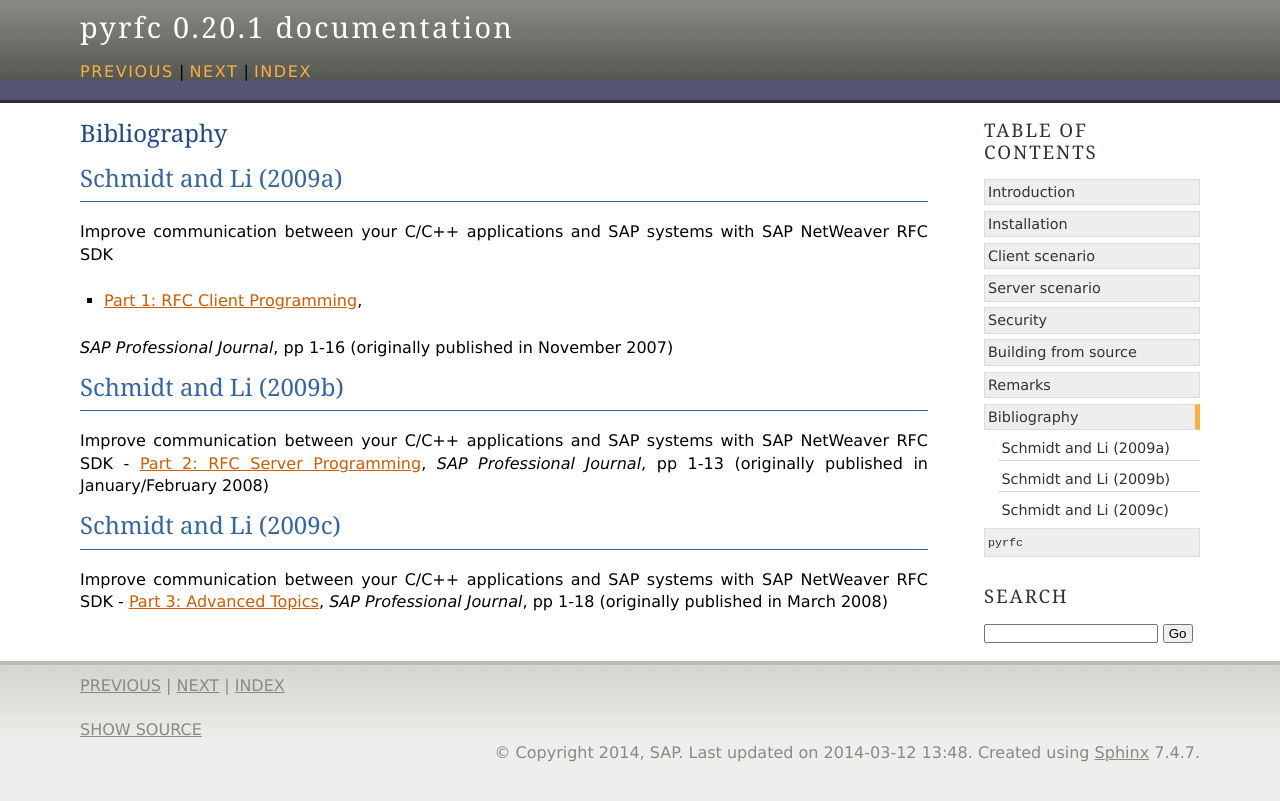
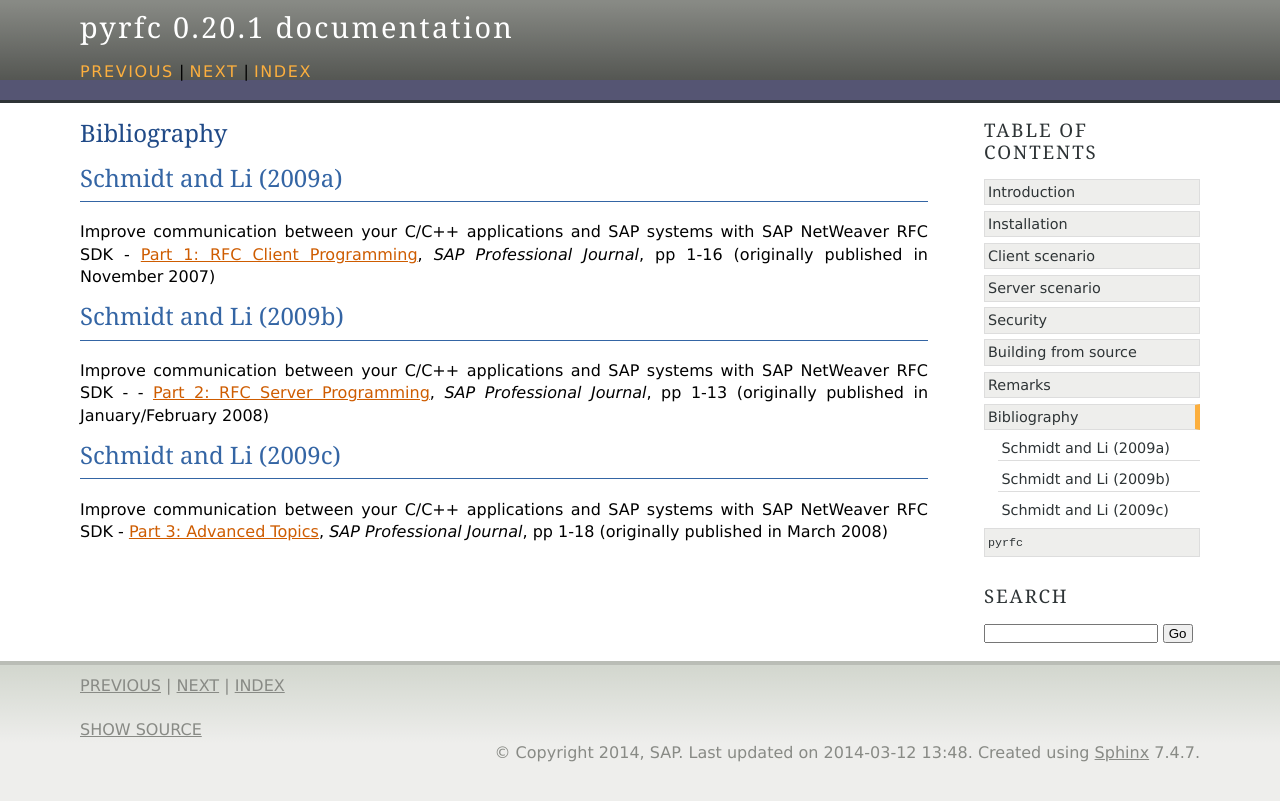
Before and after one commit to SAP/PyRFC, a Sphinx documentation site: the page built from doc/bibliography.rst, in a window 1280 px wide. Shown: the top 801 px of the page. Built offline with Sphinx 7.4.7, drawn with Linux system fonts in a browser that asks for light colours.

Commit message:
Docu update: new links for SAP NW RFC SDK articles

```diff
--- a/doc/bibliography.rst
+++ b/doc/bibliography.rst
@@ -7,24 +7,22 @@
 
 Schmidt and Li (2009a)
 ----------------------
-Improve communication between your C/C++ applications and SAP systems with SAP NetWeaver RFC SDK
-
-- `Part 1: RFC Client Programming <https://scn.sap.com/docs/DOC-52886>`_,
+Improve communication between your C/C++ applications and SAP systems with SAP NetWeaver RFC SDK -
+`Part 1: RFC Client Programming <https://scn.sap.com/docs/DOC-52886>`_,
 *SAP Professional Journal*, pp 1-16 (originally published in November 2007)
 
 .. _c09b:
 
 Schmidt and Li (2009b)
 ----------------------
-Improve communication between your C/C++ applications and SAP systems
-with SAP NetWeaver RFC SDK -
-`Part 2: RFC Server Programming <https://scn.sap.com/docs/DOC-52887>`_,
+Improve communication between your C/C++ applications and SAP systems with SAP NetWeaver RFC SDK -
+- `Part 2: RFC Server Programming <https://scn.sap.com/docs/DOC-52887>`_,
 *SAP Professional Journal*, pp 1-13 (originally published in January/February 2008)
 
 .. _c09c:
 
 Schmidt and Li (2009c)
 ----------------------
-Improve communication between your C/C++ applications and SAP systems
-with SAP NetWeaver RFC SDK - `Part 3: Advanced Topics <https://scn.sap.com/docs/DOC-52888>`_,
+Improve communication between your C/C++ applications and SAP systems with SAP NetWeaver RFC SDK -
+`Part 3: Advanced Topics <https://scn.sap.com/docs/DOC-52888>`_,
 *SAP Professional Journal*, pp 1-18 (originally published in March 2008)
```
